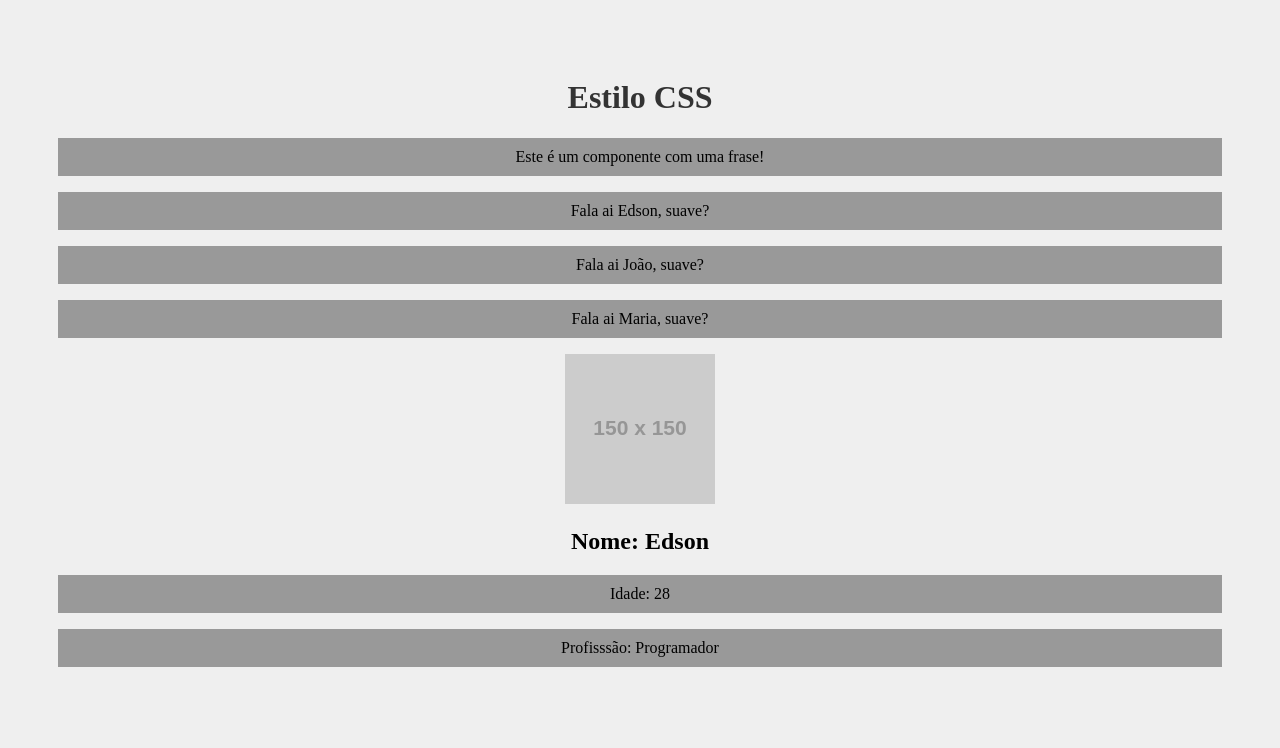
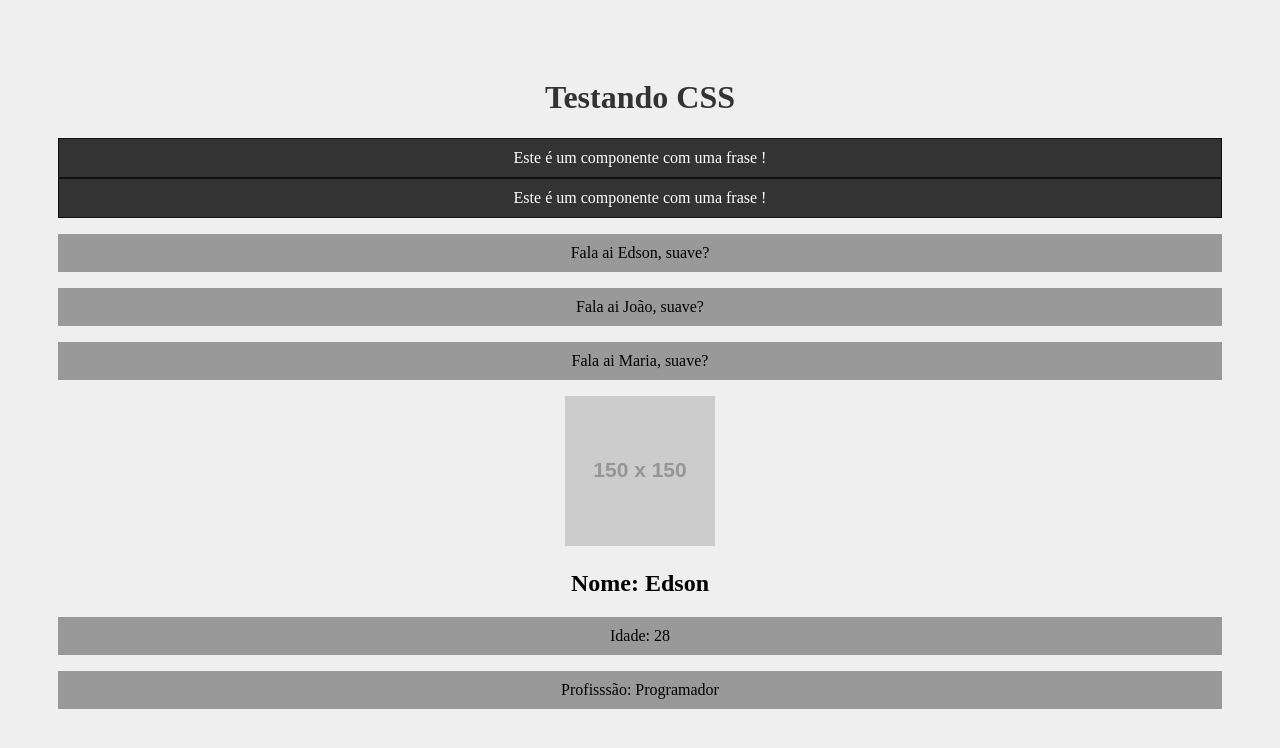
Before and after one commit to Sousa-Edson/estudando-react-js, a React (Create React App) app: page / in a window 1280 px wide. Shown: the top 748 px of the page. Built offline with nearby package versions, Linux system fonts and the light colour scheme.

Commit message:
atualização de css

```diff
--- a/src/App.js
+++ b/src/App.js
@@ -7,7 +7,8 @@ function App() {
   const nome = "Maria"
   return (
     <div className='App'>
-      <h1>Estilo CSS</h1>
+      <h1>Testando CSS</h1>
+      <Frase/>
       <Frase/>
       <SayMyName nome="Edson" />
       <SayMyName nome="João" />
--- a/src/components/Frase.js
+++ b/src/components/Frase.js
@@ -2,8 +2,8 @@ import styles from './Frase.module.css'
 
 function Frase() {
     return (
-        <div ClassName={styles.fraseContainer}>
-            <p>Este é um componente com uma frase!</p>
+        <div className={styles.fraseContainer}>
+            <p className={styles.fraseContent}>Este é um componente com uma frase !</p>
         </div>
     )
 }
```
